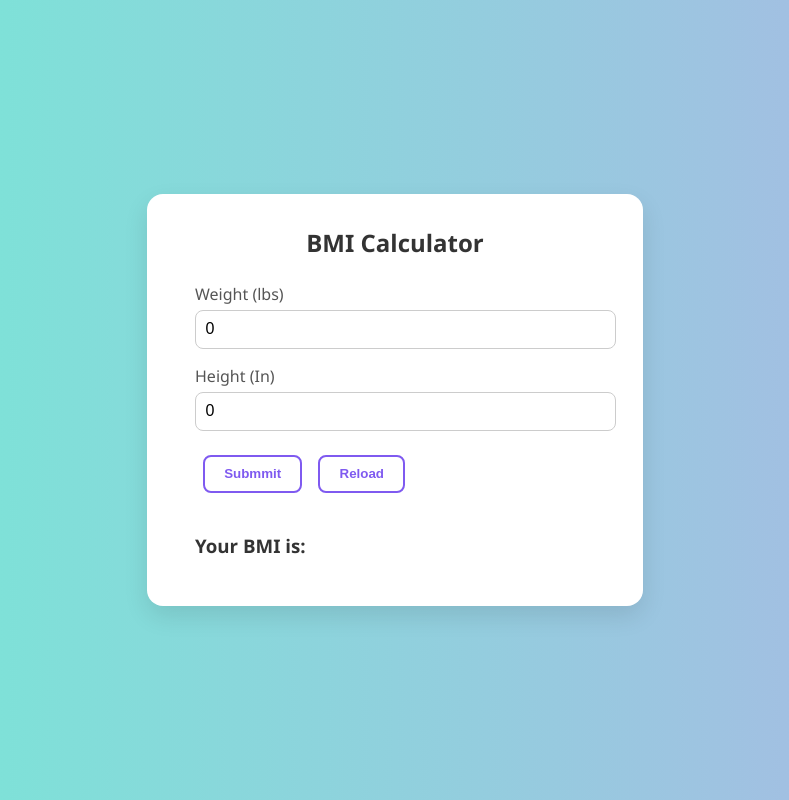
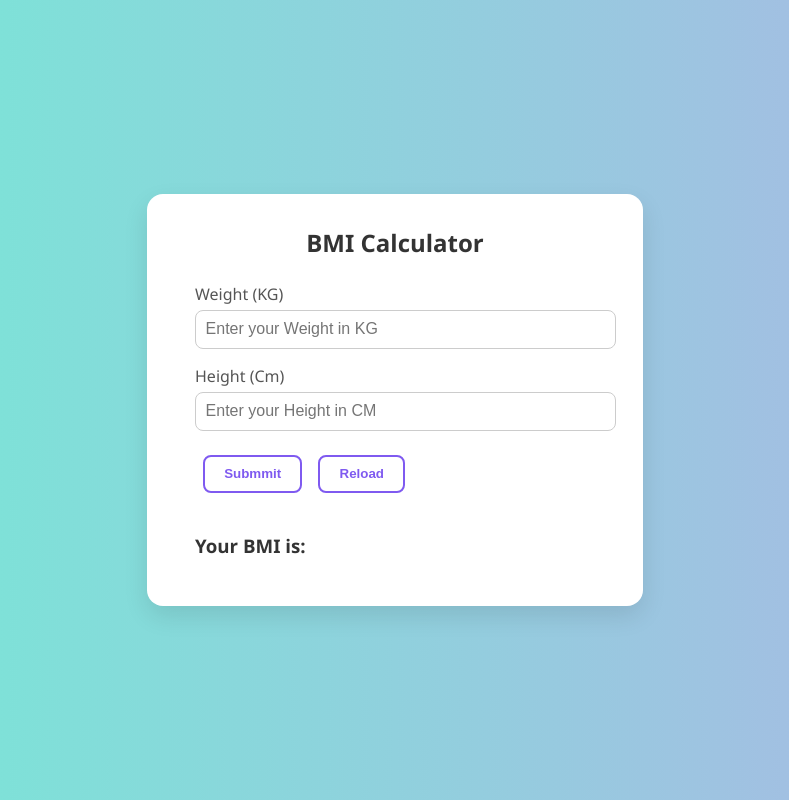
Before and after one commit to dinesh-bazgain/BMI_Calculator, a React (Create React App) app: page / in a window 1280 px wide. Shown: the whole page, without its empty margins (245-1034 px from the left). Built offline with nearby package versions, Linux system fonts and the light colour scheme.

Commit message:
changed the bmi formula to calculati in kg and cm

```diff
--- a/src/App.js
+++ b/src/App.js
@@ -2,8 +2,8 @@ import "./App.css";
 import React, { useState } from "react";
 
 function App() {
-  const [weight, setWeight] = useState(0);
-  const [height, setHeight] = useState(0);
+  const [weight, setWeight] = useState("");
+  const [height, setHeight] = useState("");
   const [bmi, setBMI] = useState("");
   const [message, setMessage] = useState("");
 
@@ -12,7 +12,7 @@ function App() {
     if (weight === 0 || height === 0) {
       alert("Please enter a valid Weight and Height !!!");
     } else {
-      let bmi = (weight / (height * height)) * 703;
+      let bmi = weight / (height / 100) ** 2;
       setBMI(bmi.toFixed(1));
 
       if (bmi < 16) {
@@ -45,21 +45,21 @@ function App() {
         <h2>BMI Calculator</h2>
         <form onSubmit={calculateBMI}>
           <div>
-            <label>Weight (lbs)</label>
+            <label>Weight (KG)</label>
             <input
               type="text"
-              placeholder="Enter your Weight"
+              placeholder="Enter your Weight in KG"
               value={weight}
               onChange={(e) => setWeight(e.target.value)}
             />
           </div>
           <div>
-            <label>Height (In)</label>
+            <label>Height (Cm)</label>
             <input
               type="text"
-              placeholder="Enter your Height"
+              placeholder="Enter your Height in CM"
               value={height}
-              onChange={(event) => setHeight(event.target.value)}
+              onChange={(e) => setHeight(e.target.value)}
             />
           </div>
           <div>
```
